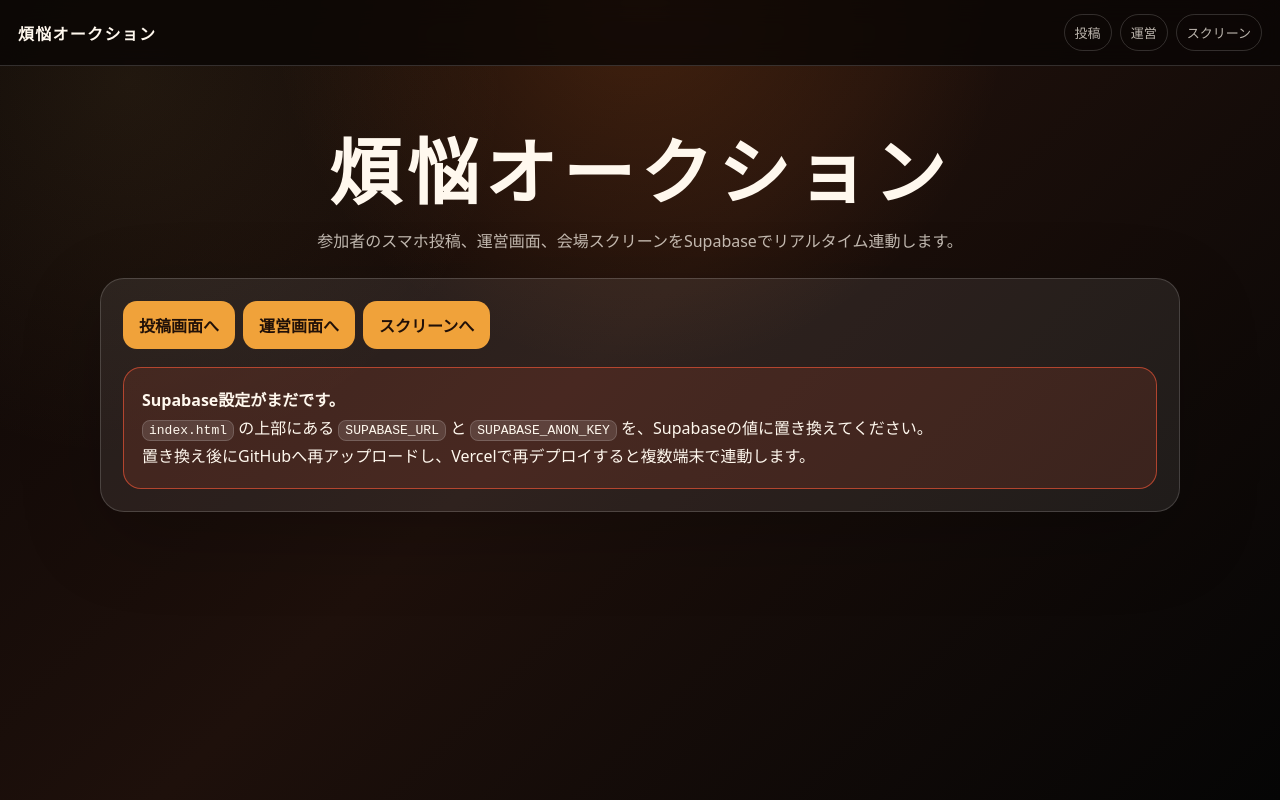
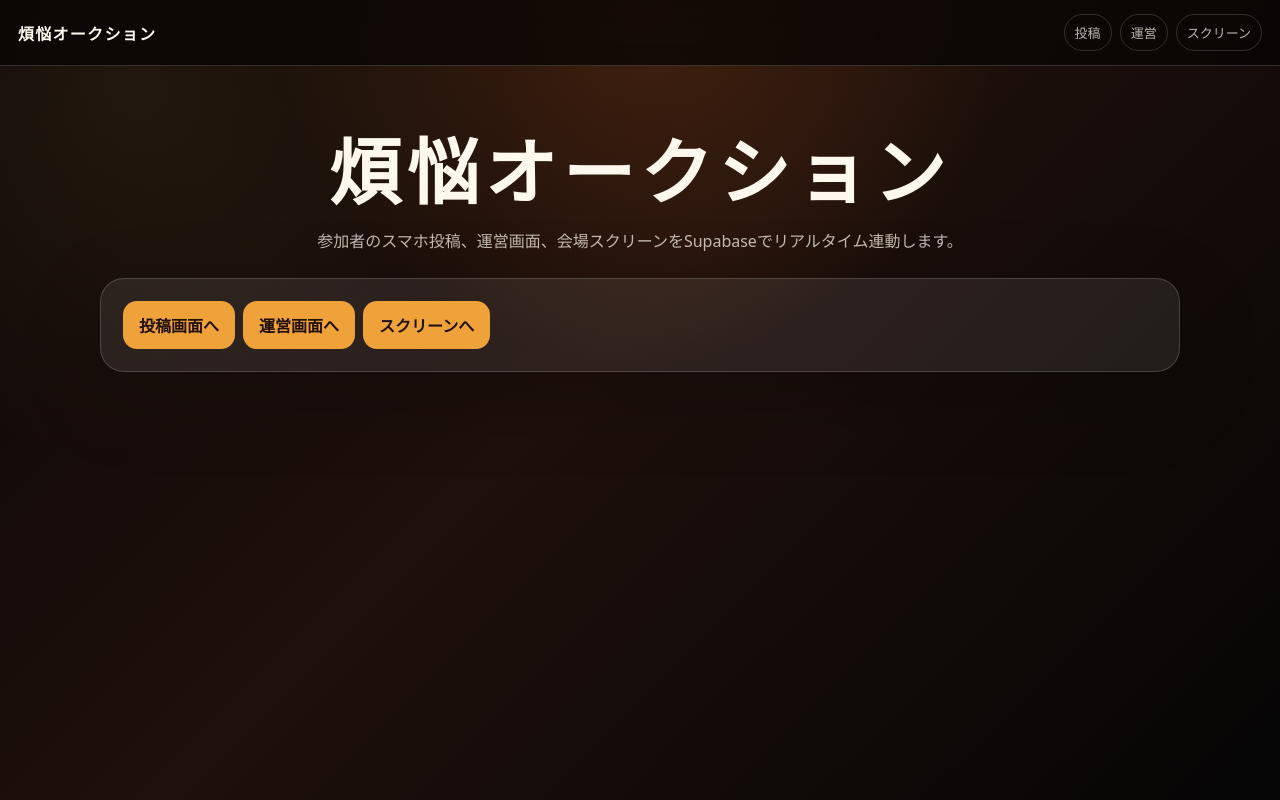
Before and after one commit to keizokun11/bonno1, a plain HTML site: page index.html in a window 1280 px wide. Drawn offline with nearby package versions, Linux system fonts and the light colour scheme.

Commit message:
Add files via upload

```diff
--- a/index.html
+++ b/index.html
@@ -367,8 +367,8 @@
 
   <script>
     // ここにSupabaseの値を入れてください。
-    const SUPABASE_URL = "PASTE_SUPABASE_URL_HERE";
-    const SUPABASE_ANON_KEY = "PASTE_SUPABASE_ANON_KEY_HERE";
+    const SUPABASE_URL = "https://cyijtoldbcypgytrunrh.supabase.co";
+    const SUPABASE_ANON_KEY = "sb_publishable_ria1SUzaGXmEO2bRvPgJQA_SD6RrU-f";
 
     const categories = ["お金", "恋愛", "承認欲求", "怠惰", "食欲", "将来不安", "その他"];
     let client = null;
```
